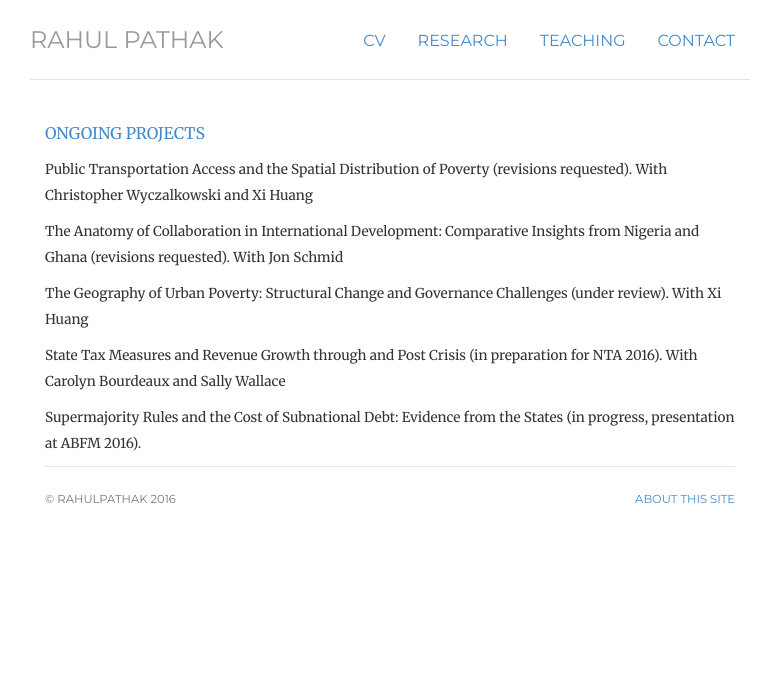
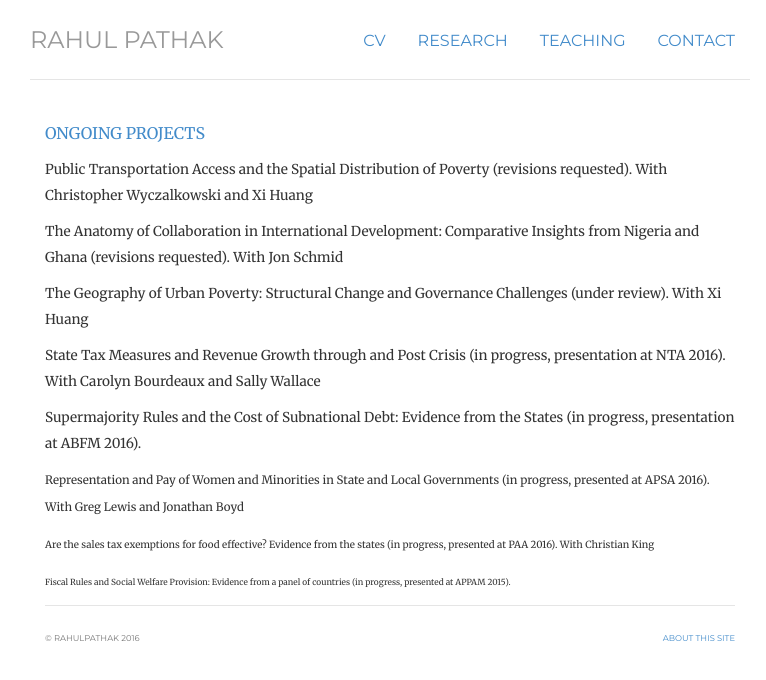
Before and after one commit to pathak-rahul/pathak-rahul.github.io, a Jekyll site: the page built from ongoing/index.html, in a window 1280 px wide. Shown: the top 680 px of the page, without its empty margins (250-1016 px from the left). Built offline with Jekyll 4.4.1, drawn with Linux system fonts in a browser that asks for light colours.

Commit message:
Update index.html

```diff
--- a/ongoing/index.html
+++ b/ongoing/index.html
@@ -12,10 +12,11 @@ title: ongoing
 <p><small>Public Transportation Access and the Spatial Distribution of Poverty (revisions requested). With Christopher Wyczalkowski and Xi Huang</small><br>
 <p><small>The Anatomy of Collaboration in International Development: Comparative Insights from Nigeria and Ghana (revisions requested). With Jon Schmid</small><br>
 <p><small>The Geography of Urban Poverty: Structural Change and Governance Challenges (under review). With Xi Huang</small><br>
-
-<p><small>State Tax Measures and Revenue Growth through and Post Crisis (in preparation for NTA 2016). With Carolyn Bourdeaux and Sally Wallace </small><br>
-
+<p><small>State Tax Measures and Revenue Growth through and Post Crisis (in progress, presentation at NTA 2016). With Carolyn Bourdeaux and Sally Wallace </small><br>
 <p><small> Supermajority Rules and the Cost of Subnational Debt: Evidence from the States (in progress, presentation at ABFM 2016).
+<p><small> Representation and Pay of Women and Minorities in State and Local Governments (in progress, presented at APSA 2016). With Greg Lewis and Jonathan Boyd
+<p><small> Are the sales tax exemptions for food effective? Evidence from the states (in progress, presented at PAA 2016). With Christian King
+<p><small> Fiscal Rules and Social Welfare Provision: Evidence from a panel of countries (in progress, presented at APPAM 2015).
 
 
 
```
